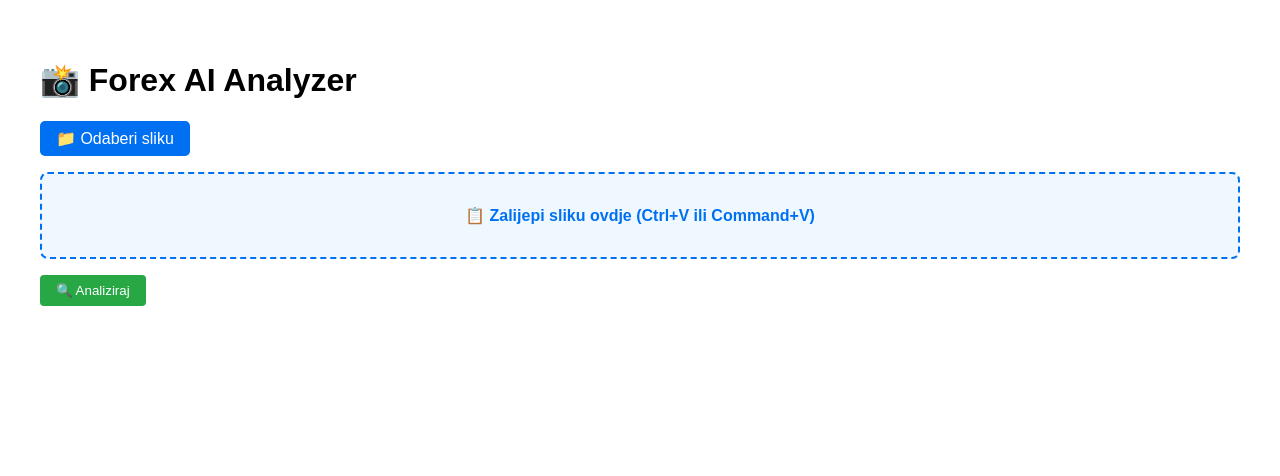
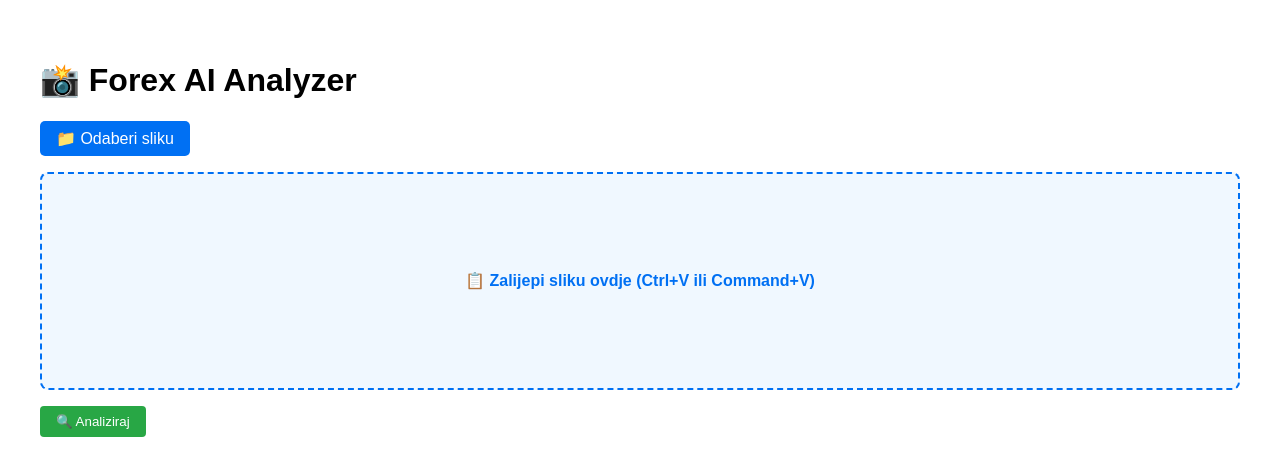
Before and after one commit to tigor13061306/forex-ai-analyzer, a Next.js app: page / in a window 1280 px wide. Shown: the top 476 px of the page. Built offline with nearby package versions, Linux system fonts and the light colour scheme.

Commit message:
Update index.tsx

```diff
--- a/pages/index.tsx
+++ b/pages/index.tsx
@@ -30,8 +30,19 @@ export default function Home() {
   };
 
   useEffect(() => {
-    window.addEventListener("paste", handlePaste);
-    return () => window.removeEventListener("paste", handlePaste);
+    const current = pasteZoneRef.current;
+    if (current) {
+      current.addEventListener("paste", handlePaste);
+    } else {
+      window.addEventListener("paste", handlePaste);
+    }
+    return () => {
+      if (current) {
+        current.removeEventListener("paste", handlePaste);
+      } else {
+        window.removeEventListener("paste", handlePaste);
+      }
+    };
   }, []);
 
   const handleAnalyze = async () => {
@@ -91,7 +102,11 @@ export default function Home() {
           textAlign: "center",
           background: "#f0f8ff",
           fontWeight: "bold",
-          color: "#0070f3"
+          color: "#0070f3",
+          minHeight: "150px",
+          display: "flex",
+          justifyContent: "center",
+          alignItems: "center"
         }}
       >
         📋 Zalijepi sliku ovdje (Ctrl+V ili Command+V)
```
